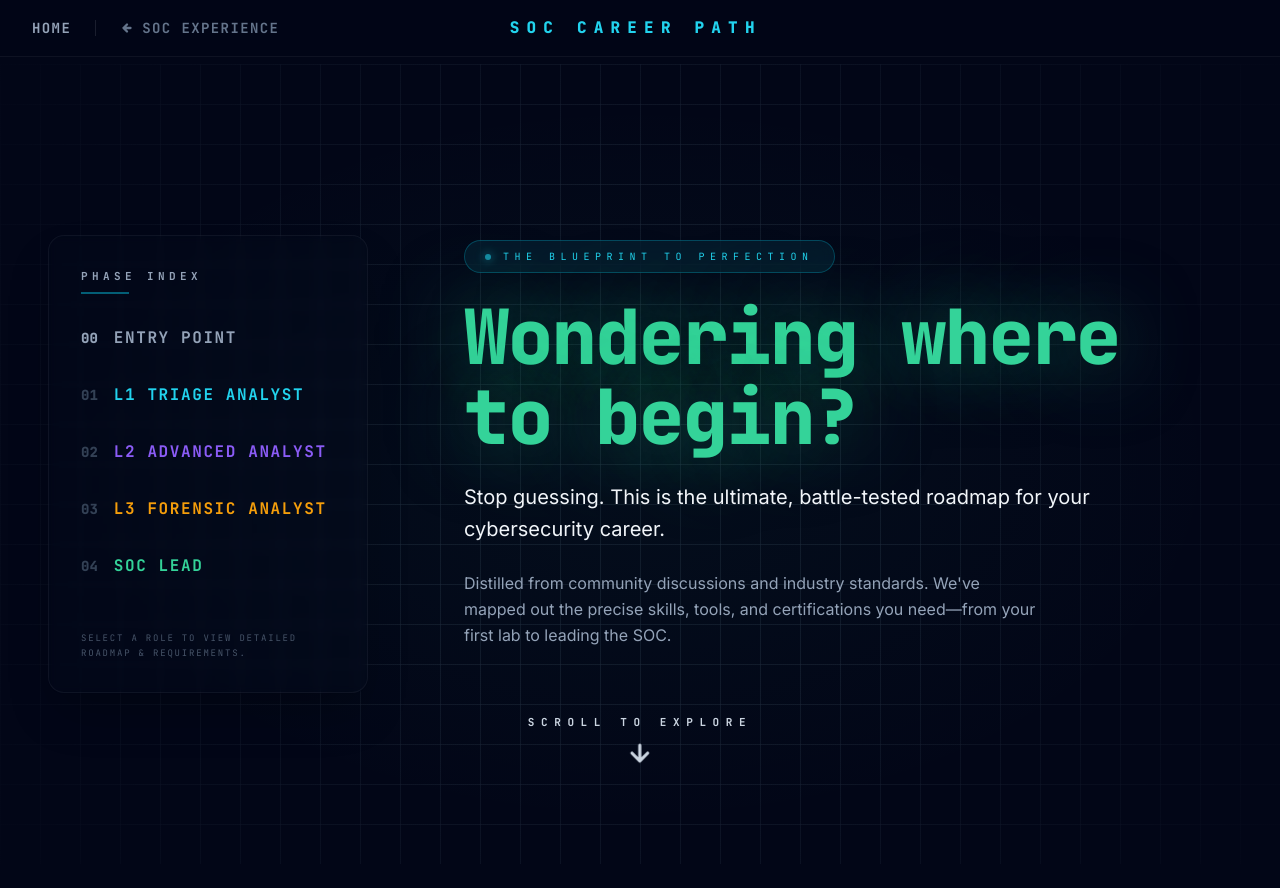
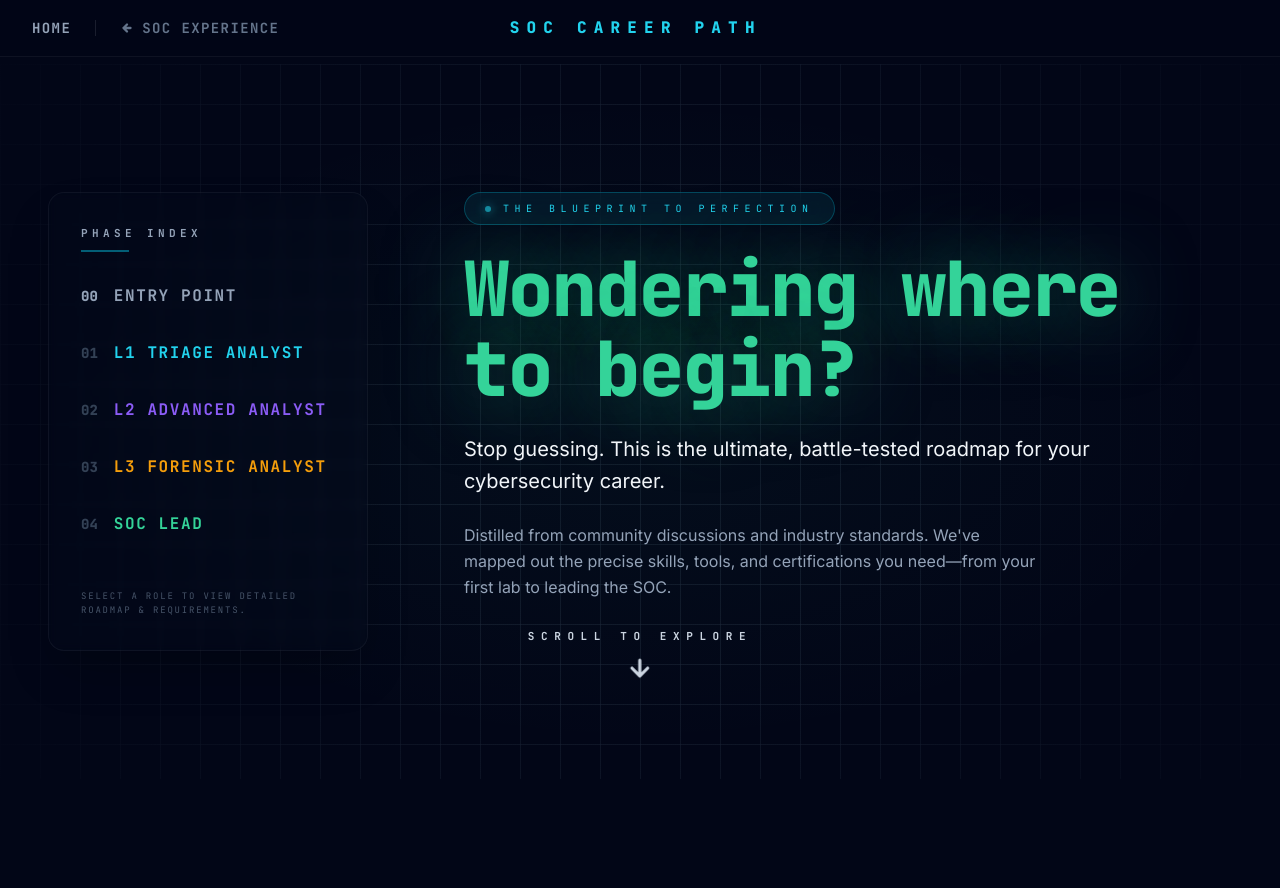
Before and after one commit to DoubleKingsLC/rootaccess-dev, a Next.js app: page /roadmaps/soc/career-path in a window 1280 px wide. Shown: the top 888 px of the page. Built offline with nearby package versions, Linux system fonts and the light colour scheme.

Commit message:
Hero section of the career-path endpoint refined, removed the extra redundant space

```diff
--- a/app/roadmaps/soc/career-path/page.tsx
+++ b/app/roadmaps/soc/career-path/page.tsx
@@ -900,7 +900,7 @@ export default function SocCareerPathPage() {
           className="pt-16"
         >
           {/* ── Hero ────────────────────────────────────────────────────────── */}
-          <section className="relative flex min-h-screen items-center justify-center overflow-hidden">
+          <section className="relative flex min-h-[85vh] items-start justify-center overflow-hidden pt-24 pb-32 lg:pt-32">
             {/* Grid */}
             <div
               className="pointer-events-none absolute inset-0"
@@ -921,7 +921,7 @@ export default function SocCareerPathPage() {
               style={{ background: "radial-gradient(ellipse at center, rgba(52,211,153,0.04) 0%, transparent 65%)" }}
             />
 
-            <div className="relative z-10 flex w-full max-w-7xl items-center px-8 lg:px-12">
+            <div className="relative z-10 flex w-full max-w-7xl items-start px-8 lg:px-12">
               {/* Index - LHS (Desktop only) */}
               <div className="hero-anim hidden w-80 flex-col gap-8 rounded-2xl border border-white/5 bg-slate-900/10 p-8 backdrop-blur-sm lg:flex shadow-2xl">
                 <div className="space-y-2">
```
